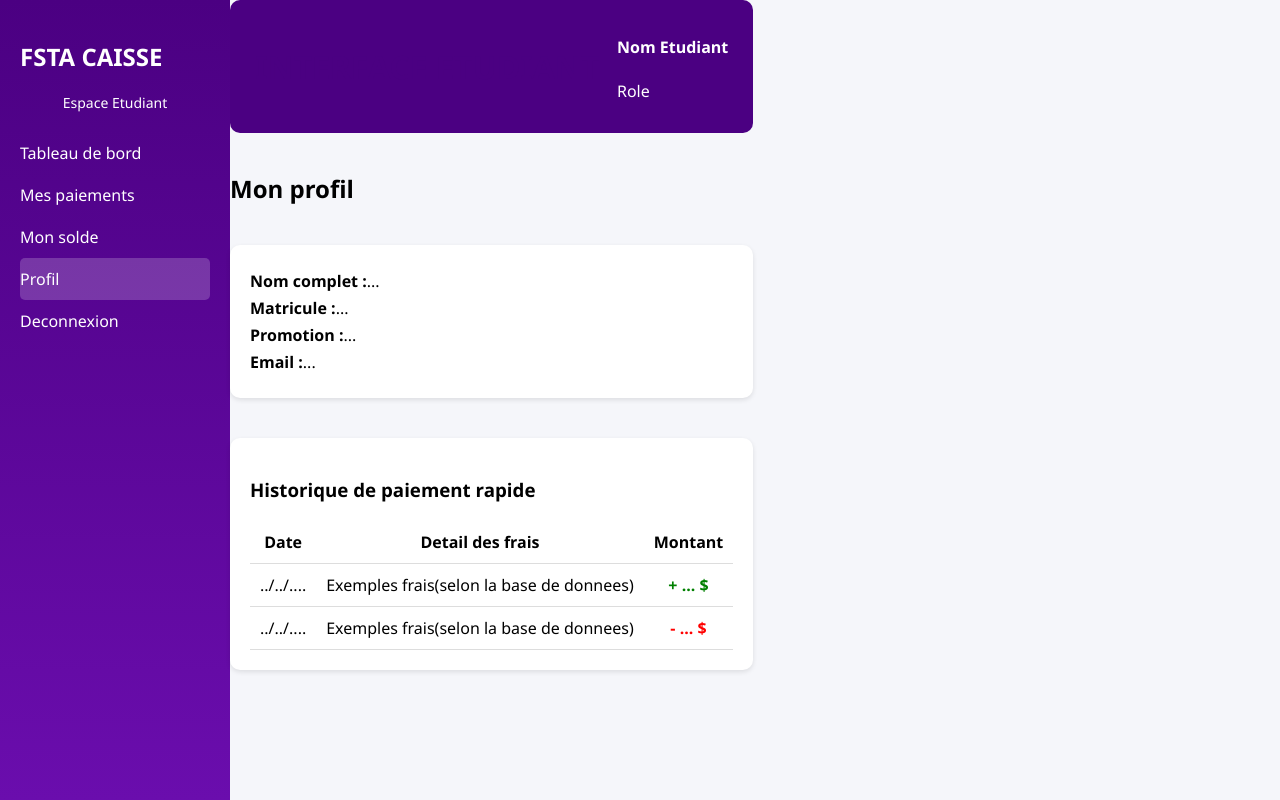
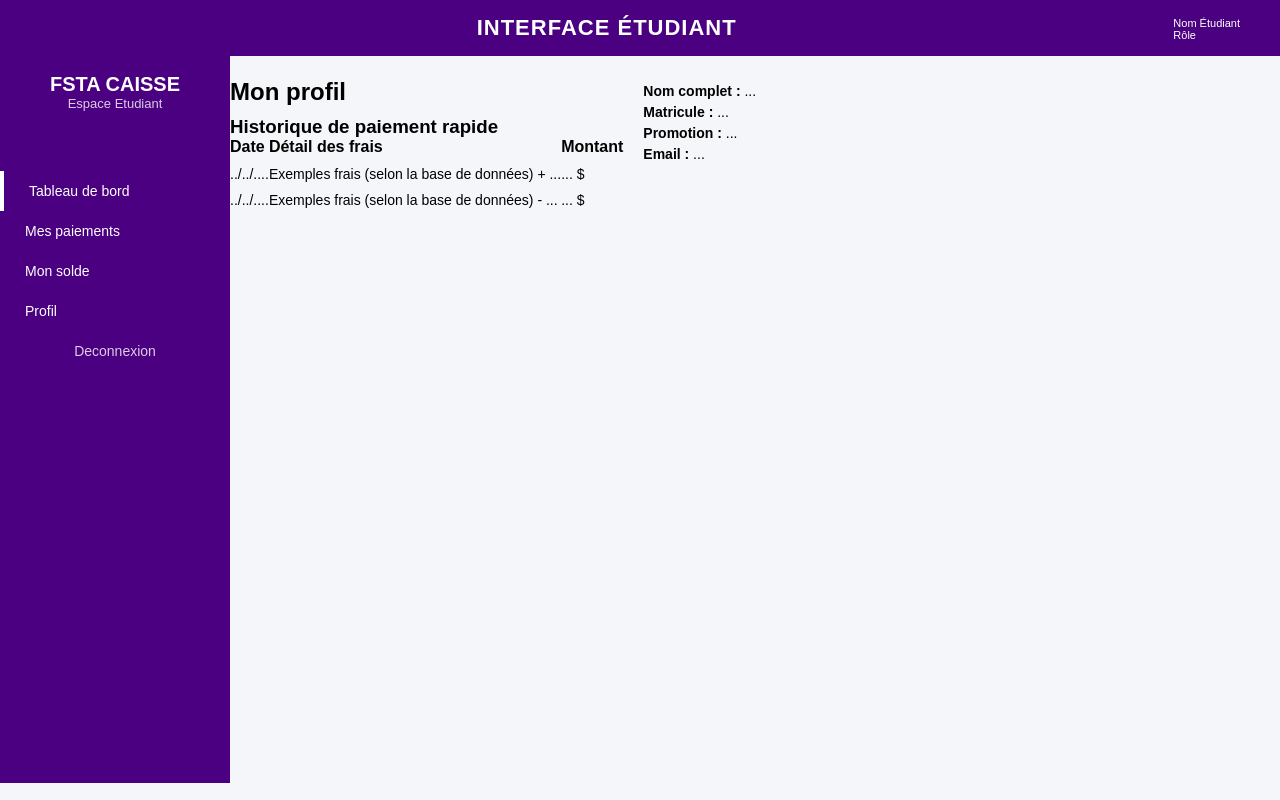
Before and after one commit to Aurelie2007-design/PROJET_TUTORE, a plain HTML site: page frontend/protege/etudiant/Profil/Profil.html in a window 1280 px wide. Drawn offline with Linux system fonts and the light colour scheme.

Commit message:
mise a jour israel

```diff
--- a/frontend/js/auth.js
+++ b/frontend/js/auth.js
@@ -1,4 +1,4 @@
-function checkAuth() {
+export function checkAuth() {
   const token = localStorage.getItem("token");
 
   if (!token) {
@@ -14,7 +14,7 @@ function checkAuth() {
     window.location.href = "../login/login.html";
   }
 }
-function logout(){
+export function logout(){
     localStorage.removeItem("token");
-    window.location.href("../../public/login.html")
+    window.location.href = "../../public/login.html";
 }
--- a/frontend/protege/etudiant/Mes paiements/Mes paiements.css
+++ b/frontend/protege/etudiant/Mes paiements/Mes paiements.css
@@ -3,58 +3,6 @@ body {
     background-color: #f5f7fa;
     margin: 0;
     display: flex;
-}
-.sidebar {
-    width: 230px;
-    background-color: #4b0082;
-    color: #fff;
-    display: flex;
-    flex-direction: column;
-    padding: 20px 0;
-    position: fixed;
-    height: 100%;
-}
-.sidebar ul{
-    list-style: none;
-    padding: 0;
-    margin: 0;
-}
-.sidebar .logo {
-    text-align: center;
-    margin-bottom: center;
-}
-.sidebar .logo h2{
-    font-size: 18px;
-    margin-bottom: 0;
-
-}
-.sidebar .logo p {
-    font-size: 13px;
-    color: #dcdcdc;
-    margin-top: 0;
-}
-.sidebar nav ul li {
-    font-size: 14px;
-    padding: 10px 25px;
-    cursor: pointer;
-    transition: background 0.3s;
-}
-.sidebar nav ul li:hover,
-.sidebar nav ul li.active {
-    background-color: #4b0082;
-    border-left: 4px solid #fff;
-}
-.sidebar .logout {
-    font-size: 14px;
-    margin-top: 50px;
-    padding: 12px 25px;
-    cursor: pointer;
-    background-color: transparent;
-    transition: backgroung 0.3s;
-}
-.sidebar .logout:hover {
-    background-color: #4b0082;
-    border-left: 4px solid #fff;
 }
 .main-content {
     flex: 1;
@@ -62,22 +10,22 @@ body {
     padding: 30px 40px;
     margin-left: 230px;
 }
-.header {
+.main-content-header {
     margin-bottom: 25px;
     border-bottom: 1px solid #e0e0e0;
     padding-bottom: 10px;
 }
-.header h1 {
+.main-content-header h1 {
     font-size: 22px;
     color: #333;
     margin-bottom: 5px;
 }
-.breadcrumb {
+.main-content-header .breadcrumb {
     font-size: 13px;
     color: #777;
     margin-bottom: 25px;
 }
-section.payments {
+.payments {
     background-color: #fff;
     border-radius: 10px;
     box-shadow: 0 2px 8px rgba(0,0,0,0.1);
--- a/frontend/protege/etudiant/Mon solde/Mon solde.css
+++ b/frontend/protege/etudiant/Mon solde/Mon solde.css
@@ -3,70 +3,17 @@
   width: 100%;
   height: 100vh;
   background-color: #f4f6f9;
-    font-family: 'Segoe UI', Arial,sans-serif;
+  font-family: "Segoe UI", Arial, sans-serif;
 }
-.sidebar {
-    width: 230px;
-    background: linear-gradient(180deg, #4b0082);
-    color: #fff;
-    padding: 20px;
-    box-sizing: border-box;
-    display: flex;
-    flex-direction: column;
-    justify-content: space-between;
-}
-.sidebar-top {
-    display: flex;
-    flex-direction: column;
-    align-items: flex-start;
-    margin-top: 70px;
-    gap: 5px;
-}
-.sidebar-top h2 {
-    margin: 0;
-    font-size: 13px;
-}
-.sidebar-top p {
-    margin: 0;
-    font-size: 13px;
-}
-.sidebar ul {
-    list-style: none;
-    padding: 0;
-    margin-top: 20px;
-}
-.sidebar ul li {
-    margin: 10px 0;
-    padding: 10px 15px;
-    border-radius: 5px;
-    cursor: pointer;
-    transition: background 0.3s;
-}
-.sidebar ul li:hover {
-    background: rgba(255, 255, 255, 0.2);
-}
-.sidebar ul li.active {
-    background: #fff;
-    color: #4b0082;
-    font-weight: bold;
-}
+
 .main-content {
   flex: 1;
   background-color: #f5f6fa;
   padding: 0;
   box-sizing: border-box;
 }
-.header {
-    background: #4b0082;
-    color: #fff;
-    padding: 2px 8px;
-    border-radius: 0 10px 10px 0;
-    margin: 0;
-    text-align: center;
-    font-weight: bold;
-    font-size: 11px;
-}
-.etudiant-label {
+
+/* .etudiant-label {
   position: absolute;
   right: 10px;
   top: 50%;
@@ -74,7 +21,7 @@
   font-size: 12px;
   font-weight: bold;
   letter-spacing: 1px;
-}
+} */
 .solde-section {
   display: grid;
   justify-content: center;
@@ -86,7 +33,7 @@
 .card {
   background: #fff;
   border-radius: 10px;
-    box-shadow: 0 2px 8px rgba(0,0,0,0.1);
+  box-shadow: 0 2px 8px rgba(0, 0, 0, 0.1);
   padding: 25px;
   text-align: center;
   width: 300px;
--- a/frontend/protege/etudiant/Profil/Profil.css
+++ b/frontend/protege/etudiant/Profil/Profil.css
@@ -1,113 +1,46 @@
+/* ===== Style global ===== */
 body {
-    font-family: 'Segoe UI', sans-serif;
+  font-family: "Segoe UI", Arial, sans-serif;
   margin: 0;
   background-color: #f5f6fa;
 }
-.container {
-    display: flex;
-    height: 100vh;
-    width: 100%;
-    box-sizing: border-box;
+
+.sub-info {
+  font-size: 11px;
+  margin: 2px 0 0 0;
 }
-.sidebar {
-    width: 230px;
-    background: linear-gradient(180deg, #4b0082, #6a0dad);
-    color: #fff;
-    padding: 20px;
-    box-sizing: border-box;
-}
-.sidebar p {
-    text-align: center;
-    margin-bottom: 5px;
-}
-.sidebar p {
-    text-align: center;
-    font-size: 14px;
-    margin-bottom: 20px;
-}
-.sidebar ul {
-    list-style: none;
-    padding: 0;
-}
-.sidebar ul li {
-    padding: 10px 0;
-    cursor: pointer;
-}
-.sidebar ul li:hover,
-.sidebar ul li.active {
-    background-color: rgb(255, 255, 255, 0.2);
-    border-radius: 5px;
-}
-.main-contain {
-    flex: 1;
-    width: calc(100%-230px);
-    padding: 20px;
-    background-color: #f5f6fa;
-    box-sizing: border-box;
-}
-.header {
-    width: 100%;
-    background: #4b0082;
-    color: #fff;
-    padding: 15px 25px;
-    border-radius: 10px;
-    margin-bottom: 20px;
-    display: flex;
-    justify-content: space-between;
-    align-items: center;
-    box-sizing: border-box;
-}
-.header h1 {
-    color: #4b0082;
-}
-.user-info {
-    display: flex;
-    align-items: center;
-    gap: 10px;
-}
+
+/* ===== Section Profil ===== */
 .profil-section {
+  margin-top: 25px;
   display: grid;
-    grid-template-columns: repeat(auto-fit, minmax(320px, 1fr));
+  grid-template-columns: 1fr 1fr;
   gap: 20px;
 }
-.card {
-    background: #fff;
-    padding: 25px;
-    border-radius: 10px;
-    box-shadow: 0 2px 5px rgba(0,0,0,0.1);
+
+/* ===== Bloc gauche ===== */
+.profil-left h2 {
+  margin-bottom: 10px;
 }
-.info-personnelle,
-.historique {
-    background: #fff;
-    padding: 20px;
-    border-radius: 10px;
-    box-shadow: 0 2px 5px rgba(0,0,0,0.1);
-    margin-bottom: 20px;
-}
-.info-personnelle {
-    display: flex;
-    align-items: center;
-}
-.details p {
-    margin: 5px 0;
-}
-.historique h3 {
-    margin-bottom: 10-px;
-}
-table {
+
+.table {
   width: 100%;
   border-collapse: collapse;
 }
-th,td {
-    padding: 10px;
-    border-bottom: 1px solid #ddd;
-    text-align: center;
+
+.table th {
+  text-align: left;
+  font-weight: bold;
+  padding-bottom: 5px;
 }
-.positif {
-    color: green;
-    font-weight: bold;
+
+.table td {
+  font-size: 14px;
+  padding: 5px 0;
 }
-.negatif {
-    color: red;
-    font-weight: bold;
+
+/* ===== Bloc droit ===== */
+.profil-right p {
+  font-size: 14px;
+  margin: 5px 0;
 }
--- a/frontend/protege/etudiant/Profil/Profil.html
+++ b/frontend/protege/etudiant/Profil/Profil.html
@@ -1,71 +1,77 @@
-<!DOCTYPE html>
+<!doctype html>
 <html lang="fr">
   <head>
-        <meta charset="UTF-8">
-        <meta name="viewport" content="width=device-width, initial-scale=1.0">
-        <title>Profil Etudiant</title>
-        <link rel="stylesheet" href="Profil.css">
-    </head>
-    <body>
+    <meta charset="UTF-8" />
+    <meta name="viewport" content="width=device-width, initial-scale=1.0" />
+    <title>Mon profil - Interface Étudiant</title>
+    <link rel="stylesheet" href="Profil.css" />
+    <link rel="stylesheet" href="../etudiant.css" />
   </head>
   <body>
     <div class="container">
+      <header class="header">
+        <h1>INTERFACE ETUDIANT</h1>
+        <div class="profile">
+          <p>Etudiant</p>
+        </div>
+      </header>
       <aside class="sidebar">
+        <div class="logo">
           <h2>FSTA CAISSE</h2>
           <p>Espace Etudiant</p>
+        </div>
+        <nav>
           <ul>
-                <li onclick="navigate('dashboard')">Tableau de bord</li>
+            <li class="active" onclick="navigate('dashboard')">
+              Tableau de bord
+            </li>
             <li onclick="navigate('Mes paiements')">Mes paiements</li>
             <li onclick="navigate('Mon solde')">Mon solde</li>
-                <li class="active" onclick="navigate('Profil')">Profil</li>
+            <li onclick="navigate('Profil')">Profil</li>
             <li class="logout" onclick="logout()">Deconnexion</li>
           </ul>
+        </nav>
       </aside>
+
+      <!-- Contenu principal -->
       <main class="main-content">
         <header class="header">
-             <h1>INTERFACE ETUDIANT</h1>
-                <div class="user-info">
-                    <div class="user">
-                        <div>
-                            <h4>Nom Etudiant</h4>
-                            <p>Role</p>
-                        </div>
-                    </div>
-                </div>
+          <h1>INTERFACE ÉTUDIANT</h1>
+          <p class="sub-info">Nom Étudiant<br />Rôle</p>
         </header>
+
         <section class="profil-section">
+          <div class="profil-left">
             <h2>Mon profil</h2>
-                <div class="info-personnelle">
-                    <div class="details">
-                        <p><strong>Nom complet :</strong>...</p>
-                        <p><strong>Matricule :</strong>...</p>
-                        <p><strong>Promotion :</strong>...</p>
-                        <p><strong>Email :</strong>...</p>
-                    </div>
-                </div>
-                <div class="historique">
             <h3>Historique de paiement rapide</h3>
-                    <table>
+            <table class="table">
               <thead>
                 <tr>
                   <th>Date</th>
-                                <th>Detail des frais</th>
+                  <th>Détail des frais</th>
                   <th>Montant</th>
                 </tr>
               </thead>
               <tbody>
                 <tr>
                   <td>../../....</td>
-                                <td>Exemples frais(selon la base de donnees)</td>
-                                <td class="positif">+ ... $</td>
+                  <td>Exemples frais (selon la base de données) + ...</td>
+                  <td>... $</td>
                 </tr>
                 <tr>
                   <td>../../....</td>
-                                <td>Exemples frais(selon la base de donnees)</td>
-                                <td class="negatif">- ... $</td>
+                  <td>Exemples frais (selon la base de données) - ...</td>
+                  <td>... $</td>
                 </tr>
               </tbody>
             </table>
+          </div>
+
+          <div class="profil-right">
+            <p><strong>Nom complet :</strong> ...</p>
+            <p><strong>Matricule :</strong> ...</p>
+            <p><strong>Promotion :</strong> ...</p>
+            <p><strong>Email :</strong> ...</p>
           </div>
         </section>
       </main>
--- a/frontend/protege/etudiant/dashboard/dashboard.css
+++ b/frontend/protege/etudiant/dashboard/dashboard.css
@@ -1,61 +1,4 @@
-* {
-    margin:0;
-    padding: 0;
-    box-sizing: border-box;
-    font-family: "poppins", sans-serif;
-}
-.container {
-    display: flex;
-    height: calc(100vh - 70px);
-    margin-top: 53px;
-    background-color: #f5f6fa;
-}
-.sidebar {
-    width: 230px;
-    background-color: #4b0082;
-    color: #fff;
-    display: flex;
-    flex-direction: column;
-    justify-content: flex-start;
-    padding: 20px 0;
-}
-.sidebar .logo {
-    text-align: center;
-    margin-bottom: 60px;
-}
-.sidebar .logo h2 {
-    font-size: 20px;
-    font-weight: 600;
-}
-.sidebar .logo p {
-    font-size: 13px;
-    opacity: 0.8;
-}
-.sidebar nav {
-    margin-top: 0;
-}
-.sidebar nav ul {
-    list-style: none;
-    padding: 0;
-}
-.sidebar nav ul li {
-    padding: 12px 25px;
-    cursor: pointer;
-    font-size: 14px;
-    transition: background 0.3s;
-}
-.sidebar nav ul li:hover,
-.sidebar nav ul il.active {
-       background-attachment: #5e17eb;
-       border-left: 4px solid #fff;
-}
-.sidebar .logout {
-    text-align: center;
-    font-size: 14px;
-    opacity: 0.8;
-    cursor: pointer;
-    margin-bottom: 20px;
-}
+
 .main-content {
     flex: 1;
     display: flex;
@@ -65,31 +8,7 @@
     padding-top: 30px;
     background-color: #f5f6fa;
 }
-.header {
-    background-color: #4b0082;
-    color: #fff;
-    display: flex;
-    justify-content: space-between;
-    align-items: center;
-    padding: 15px 40px;
-    position: fixed;
-    top: 0;
-    left: 0;
-    width: 100%;
-    z-index: 10;
-}
-.header h1 {
-    font-size: 22px;
-    font-weight: 700;
-    letter-spacing: 1px;
-    margin: 0 auto;
-    text-align: center;
-}
-.header .user {
-    display: flex;
-    align-items: center;
-    gap: 8px;
-}
+
 .dashboard h2 {
     font-size: 18px;
     margin-bottom: 20px;
--- /dev/null
+++ b/frontend/protege/etudiant/etudiant.css
@@ -0,0 +1,85 @@
+* {
+    margin:0;
+    padding: 0;
+    box-sizing: border-box;
+    font-family: "poppins", sans-serif;
+}
+.container {
+    display: flex;
+    height: calc(100vh - 70px);
+    margin-top: 53px;
+    background-color: #f5f6fa;
+}
+
+
+.header {
+    background-color: #4b0082;
+    color: #fff;
+    display: flex;
+    justify-content: space-between;
+    align-items: center;
+    padding: 15px 40px;
+    position: fixed;
+    top: 0;
+    left: 0;
+    width: 100%;
+    z-index: 10;
+}
+.header h1 {
+    font-size: 22px;
+    font-weight: 700;
+    letter-spacing: 1px;
+    margin: 0 auto;
+    text-align: center;
+}
+.header .user {
+    display: flex;
+    align-items: center;
+    gap: 8px;
+}
+.sidebar {
+    width: 230px;
+    background-color: #4b0082;
+    color: #fff;
+    display: flex;
+    flex-direction: column;
+    justify-content: flex-start;
+    padding: 20px 0;
+}
+.sidebar .logo {
+    text-align: center;
+    margin-bottom: 60px;
+}
+.sidebar .logo h2 {
+    font-size: 20px;
+    font-weight: 600;
+}
+.sidebar .logo p {
+    font-size: 13px;
+    opacity: 0.8;
+}
+.sidebar nav {
+    margin-top: 0;
+}
+.sidebar nav ul {
+    list-style: none;
+    padding: 0;
+}
+.sidebar nav ul li {
+    padding: 12px 25px;
+    cursor: pointer;
+    font-size: 14px;
+    transition: background 0.3s;
+}
+.sidebar nav ul li:hover,
+.sidebar nav ul li.active {
+       background-attachment: #5e17eb;
+       border-left: 4px solid #fff;
+}
+.sidebar .logout {
+    text-align: center;
+    font-size: 14px;
+    opacity: 0.8;
+    cursor: pointer;
+    margin-bottom: 20px;
+}
--- a/frontend/protege/finance/tableauDeBord/tableauDeBord.js
+++ b/frontend/protege/finance/tableauDeBord/tableauDeBord.js
@@ -1,3 +1,5 @@
+import { checkAuth } from "../../../js/auth";
+
 const user = checkAuth();
 if (user != "directeur") {
     alert("acces refuse")
--- a/frontend/public/login/login.css
+++ b/frontend/public/login/login.css
@@ -1,3 +1,4 @@
+
 
 *{
     padding: 0;
```
Also changed, not shown: frontend/protege/caisse/recherche/recherche.html (+1 -1 lines), frontend/protege/caisse/tableauDeBord/tableauDeBord.html (+2 -2 lines), frontend/protege/etudiant/Mes paiements/Mes paiements.html (+16 -9 lines), frontend/protege/etudiant/Mon solde/Mon solde.html (+12 -3 lines), frontend/protege/etudiant/dashboard/dashboard.html (+2 -1 lines), frontend/protege/finance/tableauDeBord/tableauDeBord.html (+2 -2 lines). Lines whose indentation alone changed are shown as unchanged.
